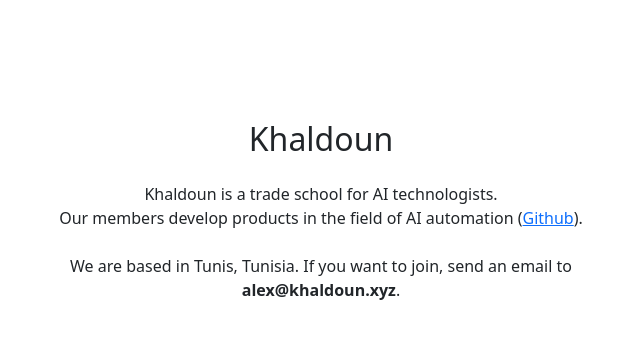
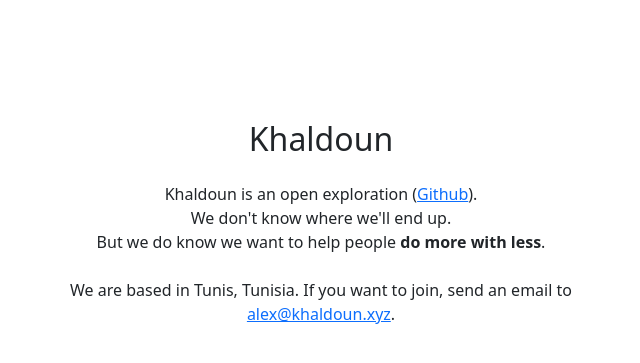
Before and after one commit to khaldoun-xyz/khaldoun, a Django app: page / in a window 1280 px wide. Shown: the part 56-419 px from the top of the page, without its empty margins (319-959 px from the left). Run offline with Django 5.2, Linux system fonts and the light colour scheme.

Commit message:
update index

```diff
--- a/src/templates/index.html
+++ b/src/templates/index.html
@@ -8,15 +8,18 @@
         </div>
         <div class="flex flex-col space-y-4 text-center mt-4">
             <p style="max-width: 600px; margin: auto; text-align: center;">
-                Khaldoun is a trade school for AI technologists. <br>
-                Our members develop products in the field of AI automation
+                Khaldoun is an open exploration
                 (<a href="https://github.com/khaldoun-xyz" target="_blank">Github</a>).
+            </p>
+            <p style="max-width: 600px; margin: auto; text-align: center;">
+                We don't know where we'll end up. <br>
+                But we do know we want to help people <b>do more with less</b>.
             </p>
         </div>
         <div class="flex flex-col space-y-4 text-center mt-4">
             <p style="max-width: 600px; margin: auto; text-align: center;">
                 We are based in Tunis, Tunisia.
-                If you want to join, send an email to <b>alex@khaldoun.xyz</b>.
+                If you want to join, send an email to <a href="mailto:alex@khaldoun.xyz">alex@khaldoun.xyz</a>.
             </p>
         </div>
     </div>
```
